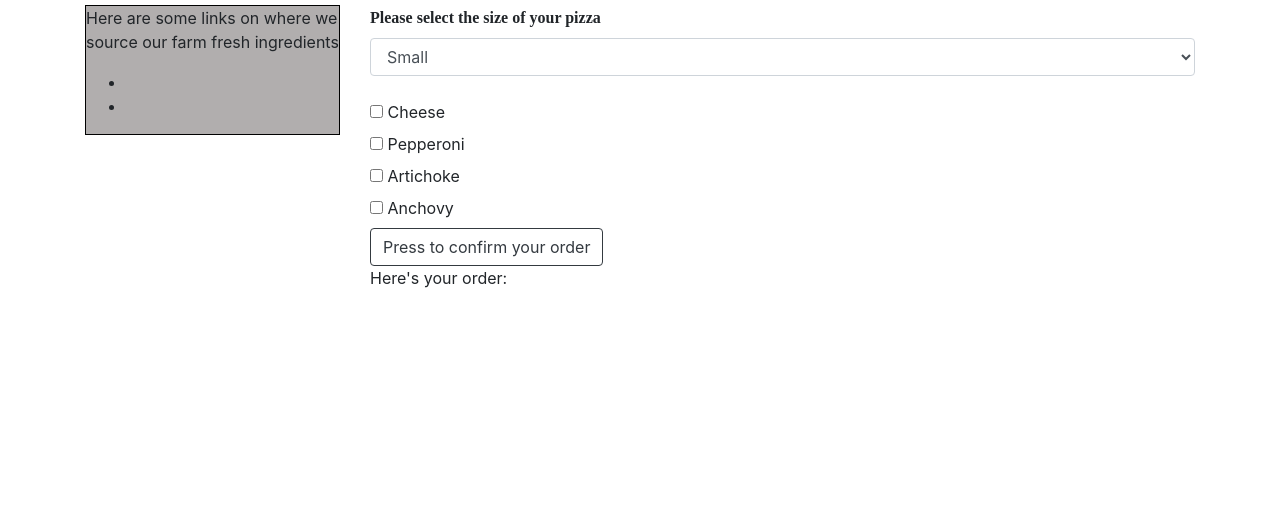
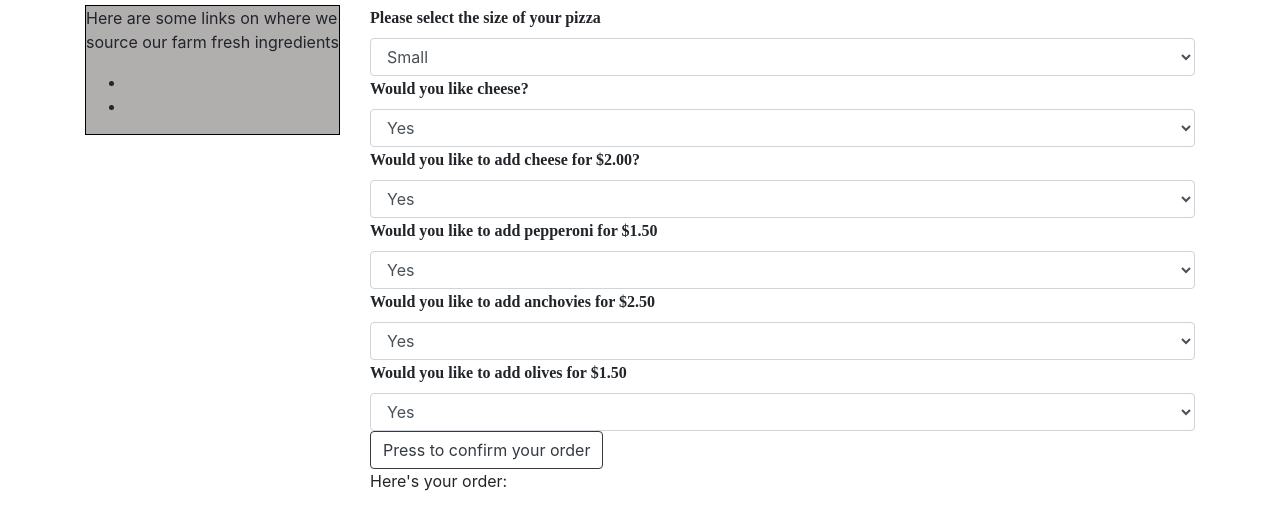
Before and after one commit to ShanGGraff/pizza_parlor, a plain HTML site: page index.html in a window 1280 px wide. Shown: the part 51-580 px from the top of the page. Drawn offline with Linux system fonts and the light colour scheme.

Commit message:
Change ingredient selection from checkboxes to dropdowns

```diff
--- a/index.html
+++ b/index.html
@@ -31,32 +31,49 @@
       </div>
     </div>
 
-
     <div class="col-9">
       <form id="pizzaOrder">
         <label for="pizzaSize" class="control-label">Please select the size of your pizza</label>
-          <select class="form-control" id="pizzaSize">
-            <option>Small</option>
-            <option>Large</option>
-            <option>Extra Large</option>
-          </select>
-
-        <br>
-          <input type="checkbox" id="cheese" name="cheese" value="Cheese">
-          <label for="cheese">Cheese</label><br>
-          <input type="checkbox" id="pepperoni" name="pepperoni" value="Pepperoni">
-          <label for="pepperoni">Pepperoni</label><br>
-          <input type="checkbox" id="artichoke" name="artichoke" value="Artichoke">
-          <label for="artichoke">Artichoke</label><br>
-          <input type="checkbox" id="anchovy" name="anchovy" value="Anchovy">
-          <label for="anchovy">Anchovy</label><br>
+        <select class="form-control" id="pizza">
+          <option>Small</option>
+          <option>Large</option>
+          <option>Extra Large</option>
         </select>
 
+        <label for="cheese" class="control-label">Would you like cheese?</label>
+        <select class="form-control" id="cheese">
+          <option>Yes</option>
+          <option>No</option>
+        </select>
+
+        <label for="cheese" class="control-label">Would you like to add cheese for $2.00?</label>
+        <select class="form-control" id="cheese">
+          <option>Yes</option>
+          <option>No</option>
+        </select>
+
+        <label for="pepperoni" class="control-label">Would you like to add pepperoni for $1.50</label>
+        <select class="form-control" id="pepperoni">
+          <option>Yes</option>
+          <option>No</option>
+        </select>
+
+        <label for="anchovies" class="control-label">Would you like to add anchovies for $2.50</label>
+        <select class="form-control" id="anchovies">
+          <option>Yes</option>
+          <option>No</option>
+        </select>
+
+        <label for="olives" class="control-label">Would you like to add olives for $1.50</label>
+        <select class="form-control" id="olives">
+          <option>Yes</option>
+          <option>No</option>
+        </select>
 
       <button type="submit" class="btn btn-outline-dark">Press to confirm your order</button>
     </form>
 
-      <div id="pizzaSize">
+      <div id="pizzaOrder and cost">
         <p>Here's your order:</p>
       </div>
     </div>
--- a/js/scripts.js
+++ b/js/scripts.js
@@ -21,6 +21,10 @@ $(document).ready(function() {
     const pizzaSize = $("#pizzaSize").val();
     console.log(pizzaSize);
 
+
+
+
+
     $("#pizzaSize").show();
   });
 });
```
